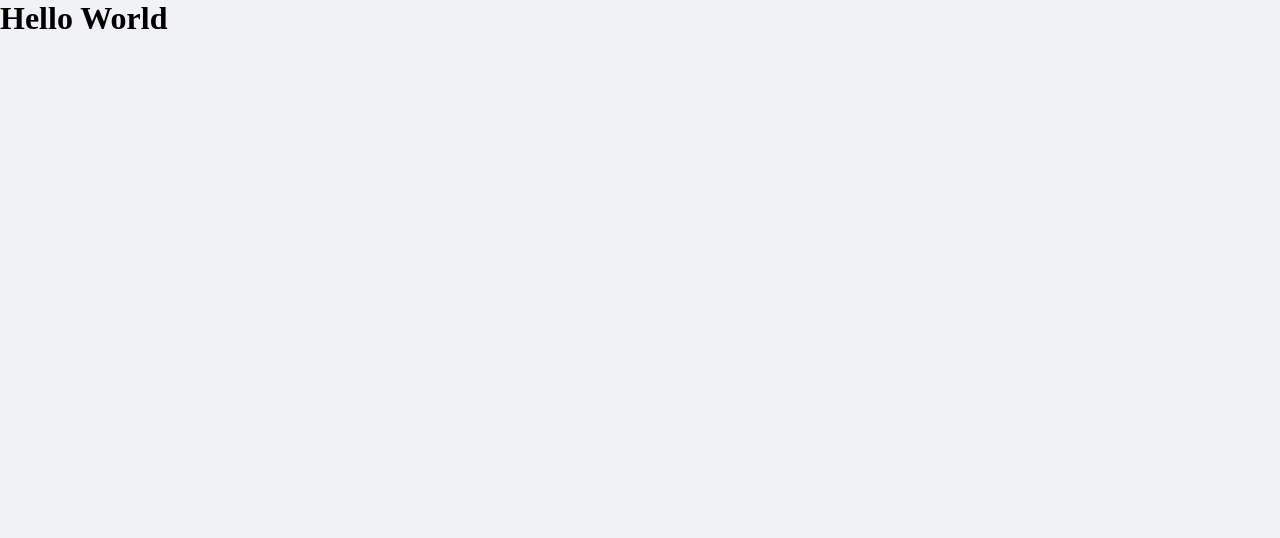
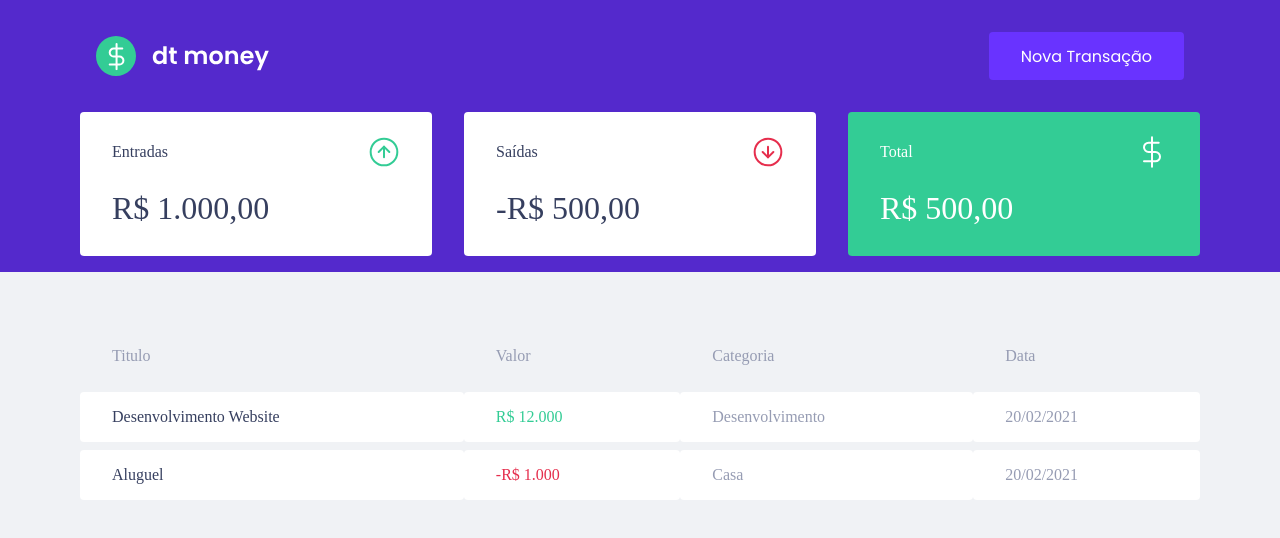
Before and after one commit to luizspinelli/dtmoney, a React (Create React App) app: page / in a window 1280 px wide. Shown: the top 538 px of the page. Built offline with nearby package versions, Linux system fonts and the light colour scheme.

Commit message:
components

```diff
--- a/public/index.html
+++ b/public/index.html
@@ -8,7 +8,7 @@
   <meta name="viewport" content="width=device-width, initial-scale=1" />
   <link rel="shortcut icon" href="./favicon.png" type="image/png">
 
-  <link href="https://fonts.googleapis.com/css2?family=Poppins:wght@400;600&display=swap" rel="stylesheet">
+  <link href="https://fonts.googleapis.com/css2?family=Poppins:wght@400;500;600&display=swap" rel="stylesheet">
   <title>dtmoney</title>
 </head>
 
--- a/src/App.tsx
+++ b/src/App.tsx
@@ -1,5 +1,12 @@
+import React from "react";
+import { Dashboard } from "./components/Dashboard";
+import { Header } from "./components/Header";
+
 export function App() {
   return (
-    <h1>Hello World</h1>
+    <>
+      <Header />
+      <Dashboard />
+    </>
   );
 }
--- /dev/null
+++ b/src/components/Dashboard/index.tsx
@@ -0,0 +1,13 @@
+import React from "react";
+import { Summary } from "../Summary";
+import { TransactionsTable } from "../TransactionsTable";
+import { Container } from "./styles";
+
+export function Dashboard() {
+  return (
+    <Container>
+      <Summary />
+      <TransactionsTable/>
+    </Container>
+  )
+}
--- /dev/null
+++ b/src/components/Dashboard/styles.ts
@@ -0,0 +1,7 @@
+import styled from 'styled-components'
+
+export const Container = styled.main`
+  max-width: 1120px;
+  margin: 0 auto;
+  padding: 2,5rem 1rem;
+`
--- /dev/null
+++ b/src/components/Header/index.tsx
@@ -0,0 +1,13 @@
+import logoImg from '../../assets/logo.svg'
+import { Container, Content } from './styles'
+
+export function Header() {
+  return (
+    <Container>
+      <Content>
+        <img src={logoImg} alt="dt money" />
+        <button type="button">Nova Transação</button>
+      </Content>
+    </Container>
+  )
+}
--- /dev/null
+++ b/src/components/Header/styles.ts
@@ -0,0 +1,34 @@
+import styled from 'styled-components'
+
+export const Container = styled.header`
+  background: var(--blue);
+`
+
+export const Content = styled.div`
+  max-width: 1120px;
+  margin: 0 auto;
+
+  padding: 2rem 1rem 12rem;
+
+  display: flex;
+
+  align-items: center;
+  justify-content: space-between;
+
+  button {
+    font-size: 1rem;
+    color: #fff;
+    background: var(--blue-light);
+    border: 0;
+    padding: 0 2rem;
+    border-radius: 0.25rem;
+    height: 3rem;
+
+    transition: filter 0.2s;
+
+    &:hover {
+      filter: brightness(0.9)
+    }
+
+  }
+`
--- /dev/null
+++ b/src/components/Summary/index.tsx
@@ -0,0 +1,32 @@
+import { Container } from "./styles";
+import incomeImg from '../../assets/income.svg'
+import outcomeImg from '../../assets/outcome.svg'
+import totalImg from '../../assets/total.svg'
+
+export function Summary() {
+  return (
+    <Container>
+      <div>
+        <header>
+          <p>Entradas</p>
+          <img src={incomeImg} alt="Entradas"/>
+        </header>
+        <strong>R$ 1.000,00</strong>
+      </div>
+      <div>
+        <header>
+          <p>Saídas</p>
+          <img src={outcomeImg} alt="Saídas"/>
+        </header>
+        <strong>-R$ 500,00</strong>
+      </div>
+      <div className="highlight-background">
+        <header>
+          <p>Total</p>
+          <img src={totalImg} alt="Total"/>
+        </header>
+        <strong>R$ 500,00</strong>
+      </div>
+    </Container>
+  )
+}
--- /dev/null
+++ b/src/components/Summary/styles.ts
@@ -0,0 +1,36 @@
+import styled from "styled-components";
+
+export const Container = styled.div`
+  display: grid;
+  grid-template-columns: repeat(3, 1fr);
+  gap: 2rem;
+  margin-top: -10rem;
+
+  div {
+    background: var(--shape);
+    padding: 1.5rem 2rem;
+    border-radius: 0.25rem;
+    color: var(--text-title);
+
+    header {
+      display: flex;
+      align-items: center;
+      justify-content: space-between;
+    }
+
+    strong {
+      display: block;
+      margin-top: 1rem;
+      font-size: 2rem;
+      font-weight: 500;
+      line-height: 3rem;
+    }
+
+    &.highlight-background {
+      background: var(--green);
+      color: #fff;
+    }
+  }
+
+
+`
--- /dev/null
+++ b/src/components/TransactionsTable/index.tsx
@@ -0,0 +1,32 @@
+import { Container } from "./styles";
+
+export function TransactionsTable() {
+  return (
+    <Container>
+      <table>
+        <thead>
+          <tr>
+            <th>Titulo</th>
+            <th>Valor</th>
+            <th>Categoria</th>
+            <th>Data</th>
+          </tr>
+        </thead>
+        <tbody>
+          <tr>
+            <td>Desenvolvimento Website</td>
+            <td className="deposit">R$ 12.000</td>
+            <td>Desenvolvimento</td>
+            <td>20/02/2021</td>
+          </tr>
+          <tr>
+            <td>Aluguel</td>
+            <td className="withdraw">-R$ 1.000</td>
+            <td>Casa</td>
+            <td>20/02/2021</td>
+          </tr>
+        </tbody>
+      </table>
+    </Container>
+  )
+}
--- /dev/null
+++ b/src/components/TransactionsTable/styles.ts
@@ -0,0 +1,39 @@
+import styled from "styled-components";
+
+export const Container = styled.div`
+  margin-top: 4rem;
+
+  table {
+    width: 100%;
+    border-spacing: 0 0.5rem;
+
+    th {
+      color: var(--text-body);
+      font-weight: 400;
+      padding: 1rem 2rem;
+      text-align: left;
+      line-height: 1.5rem;
+    }
+
+    td {
+      padding: 1rem 2rem;
+      border: 0;
+      background: var(--shape);
+      font-weight: 400;
+      color: var(--text-body);
+      border-radius: 0.25rem;
+
+      &:first-child {
+        color: var(--text-title);
+      }
+
+      &.withdraw {
+        color: var(--red);
+      }
+
+      &.deposit {
+        color: var(--green)
+      }
+    }
+  }
+`
--- a/src/index.tsx
+++ b/src/index.tsx
@@ -6,8 +6,8 @@
 ReactDOM.render(
   <React.StrictMode>
     <>
+      <GlobalStyle />
       <App />
-      <GlobalStyle />
     </>
   </React.StrictMode>,
   document.getElementById('root')
--- a/src/styles/globas.ts
+++ b/src/styles/globas.ts
@@ -3,8 +3,9 @@
 export const GlobalStyle = createGlobalStyle`
   :root{
     --background: #f0f2f5;
+    --green: #33cc95;
     --red: #e52e4d;
-    --blue: #5429cc
+    --blue: #5429cc;
 
     --blue-light: #6933ff;
 
```
